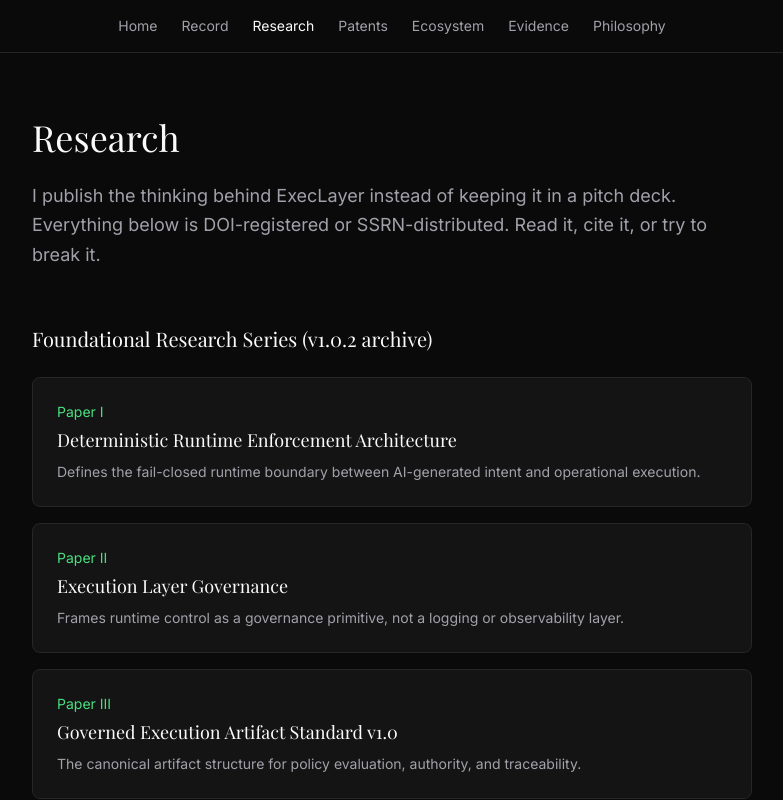
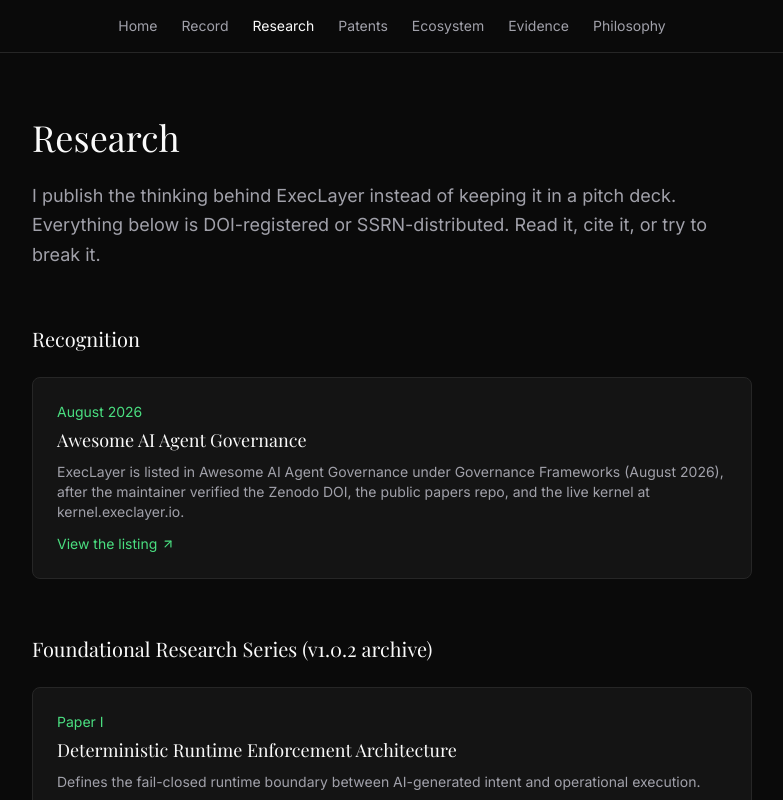
Before and after one commit to BMC-INC/execlayer-net, a Next.js app: page /research in a window 1280 px wide. Shown: the top 800 px of the page, without its empty margins (248-1031 px from the left). Built offline with nearby package versions, Linux system fonts and the light colour scheme; a web font is replaced by a local one.

Commit message:
Record Awesome AI Governance recognition

```diff
--- a/src/app/research/page.tsx
+++ b/src/app/research/page.tsx
@@ -8,6 +8,7 @@
   book,
   ssrnPublication,
   foundationalArchive,
+  researchRecognition,
 } from "@/lib/siteData";
 
 export const metadata: Metadata = {
@@ -42,6 +43,31 @@
         deck. Everything below is DOI-registered or SSRN-distributed. Read it,
         cite it, or try to break it.
       </p>
+
+      <section className="mb-14" aria-labelledby="recognition-heading">
+        <h2
+          id="recognition-heading"
+          className="font-[family-name:var(--font-display)] text-xl mb-6 text-[var(--color-foreground)]"
+        >
+          Recognition
+        </h2>
+        <div className="bg-[var(--color-surface)] border border-[var(--color-border)] rounded-lg p-6">
+          <p className="text-sm text-[var(--color-accent)] mb-1">
+            August 2026
+          </p>
+          <h3 className="font-[family-name:var(--font-display)] text-lg mb-2">
+            {researchRecognition.title}
+          </h3>
+          <p className="text-[var(--color-muted)] text-sm mb-3">
+            {researchRecognition.summary}
+          </p>
+          <p className="text-sm">
+            <ExternalLink href={researchRecognition.href}>
+              View the listing
+            </ExternalLink>
+          </p>
+        </div>
+      </section>
 
       {/* Foundational Research Series */}
       <section className="mb-14">
--- a/src/lib/siteData.ts
+++ b/src/lib/siteData.ts
@@ -149,6 +149,13 @@
   releaseDate: "February 2026",
 };
 
+export const researchRecognition = {
+  title: "Awesome AI Agent Governance",
+  summary:
+    "ExecLayer is listed in Awesome AI Agent Governance under Governance Frameworks (August 2026), after the maintainer verified the Zenodo DOI, the public papers repo, and the live kernel at kernel.execlayer.io.",
+  href: "https://github.com/agentrust-io/awesome-ai-governance#governance-frameworks",
+};
+
 export const filedPatents = [
   {
     number: 1,
```
Also changed, not shown: public/llms.txt.
